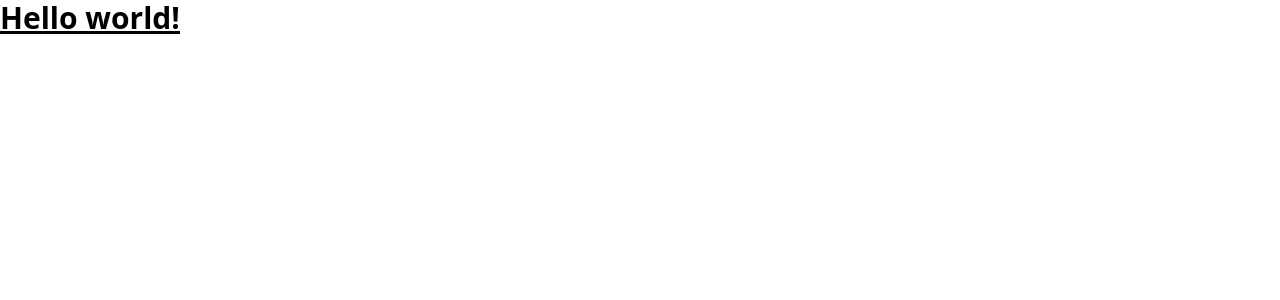
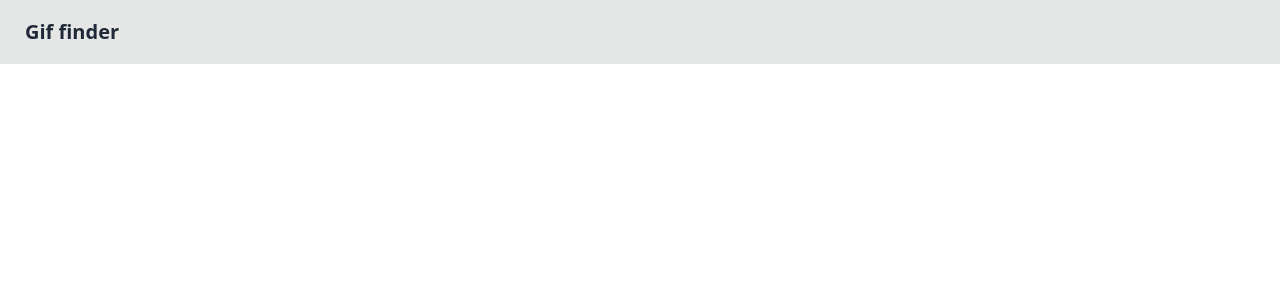
Before and after one commit to JaviBarrientos17/angular-gif-finder, an Angular app: page / in a window 1280 px wide. Shown: the top 300 px of the page. Built offline with nearby package versions, Linux system fonts and the light colour scheme.

Commit message:
Installing and testing daisyUI

```diff
--- a/package.json
+++ b/package.json
@@ -28,6 +28,7 @@
     "@angular/compiler-cli": "^15.0.0",
     "@types/jasmine": "~4.3.0",
     "autoprefixer": "^10.4.16",
+    "daisyui": "^4.4.15",
     "jasmine-core": "~4.5.0",
     "karma": "~6.4.0",
     "karma-chrome-launcher": "~3.1.0",
--- a/src/app/app.component.html
+++ b/src/app/app.component.html
@@ -1,3 +1,5 @@
-<h1 class="text-3xl font-bold underline">
-  Hello world!
-</h1>
+<div class="navbar bg-base-300">
+  <button class="btn btn-ghost text-xl">Gif finder</button>
+</div>
+
+<h1 class="text-3xl font-bold underline text-white">Hello world!</h1>
--- a/tailwind.config.js
+++ b/tailwind.config.js
@@ -4,5 +4,5 @@ module.exports = {
   theme: {
     extend: {},
   },
-  plugins: [],
+  plugins: [require("daisyui")],
 };
```
Also changed, not shown: 1 other file (tests, documents, lock files or other folders).
